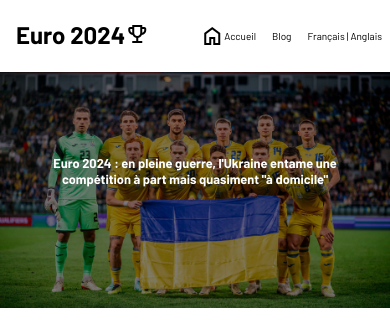
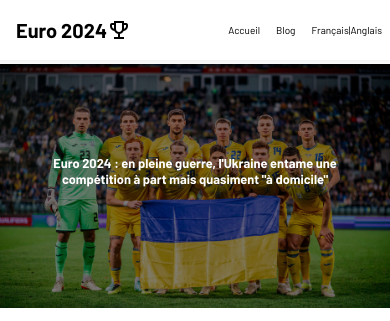
Before and after one commit to JonathanMbaya/app-django-multilang, a Django app: page /fr/article/6/ in a window 390 px wide. Shown: the top 321 px of the page. Run offline with Django 5.2, Linux system fonts and the light colour scheme; data comes from the database, SQL or seed files in the repository; some libraries are stand-ins or nearby versions.

Commit message:
Ajout page article responsive

```diff
--- a/main/templates/main/article.html
+++ b/main/templates/main/article.html
@@ -29,9 +29,6 @@
             <ul>
                 <li>
                     <a class="link" href="{% url 'main:index' %}">
-                        <span class="material-symbols-outlined">
-                        home
-                        </span>
                         {% trans "Accueil" %}
                     </a>
                 </li>
--- a/main/templates/main/blog.html
+++ b/main/templates/main/blog.html
@@ -29,14 +29,11 @@
             <ul>
                 <li>
                     <a class="link" href="{% url 'main:index' %}">
-                        <span class="material-symbols-outlined">
-                        home
-                        </span>
                         {% trans "Accueil" %}
                     </a>
                 </li>
                 <li><a href="{% url 'main:articles' %}">{% trans "Blog" %}</a></li>
-                <li><a href="/change_language/fr/">{% trans "Français" %}</a> | <a href="/change_language/en/">{% trans "Anglais" %}</a></li>
+                <li><a href="/change_language/fr/">{% trans "Français" %} </a> | <a href="/change_language/en/"> {% trans "Anglais" %}</a></li>
             </ul>
         </nav>
     </header>
--- a/main/templates/main/chatbot.html
+++ b/main/templates/main/chatbot.html
@@ -111,9 +111,6 @@
             <ul>
                 <li>
                     <a class="link" href="{% url 'main:index' %}">
-                        <span class="material-symbols-outlined">
-                        home
-                        </span>
                         {% trans "Accueil" %}
                     </a>
                 </li>
--- a/main/templates/main/index.html
+++ b/main/templates/main/index.html
@@ -31,9 +31,6 @@
             <ul>
                 <li>
                     <a class="link" href="{% url 'main:index' %}">
-                        <span class="material-symbols-outlined">
-                        home
-                        </span>
                         {% trans "Accueil" %}
                     </a>
                 </li>
--- a/static/css/style.css
+++ b/static/css/style.css
@@ -238,6 +238,13 @@
 @media only screen and (max-width: 480px) {
     .logo {
         padding-left: 1rem;
+        display: flex;
+        justify-content: center;
+        align-items: center;
+    }
+
+    .logo h1{
+        font-size: 20px;
     }
 
     nav ul {
@@ -249,6 +256,9 @@
     nav ul li {
         padding: .5rem;
         font-size: 10px;
+        display: flex;
+        align-items: center;
+        justify-content: center;
     }
 
     header img{
```
